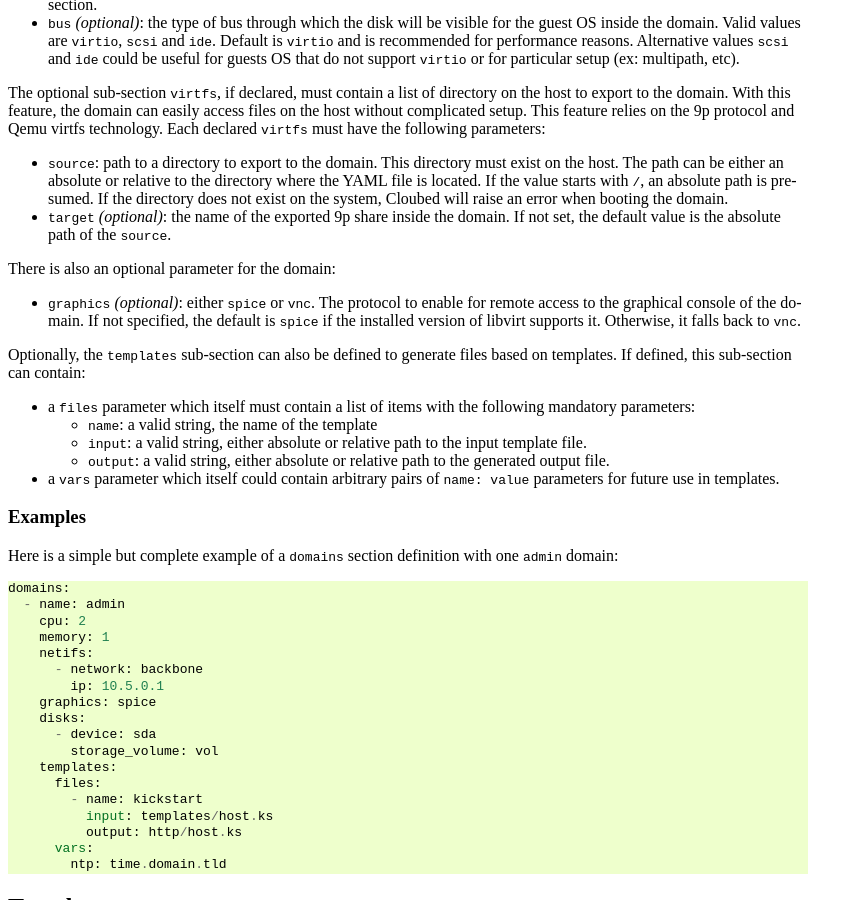
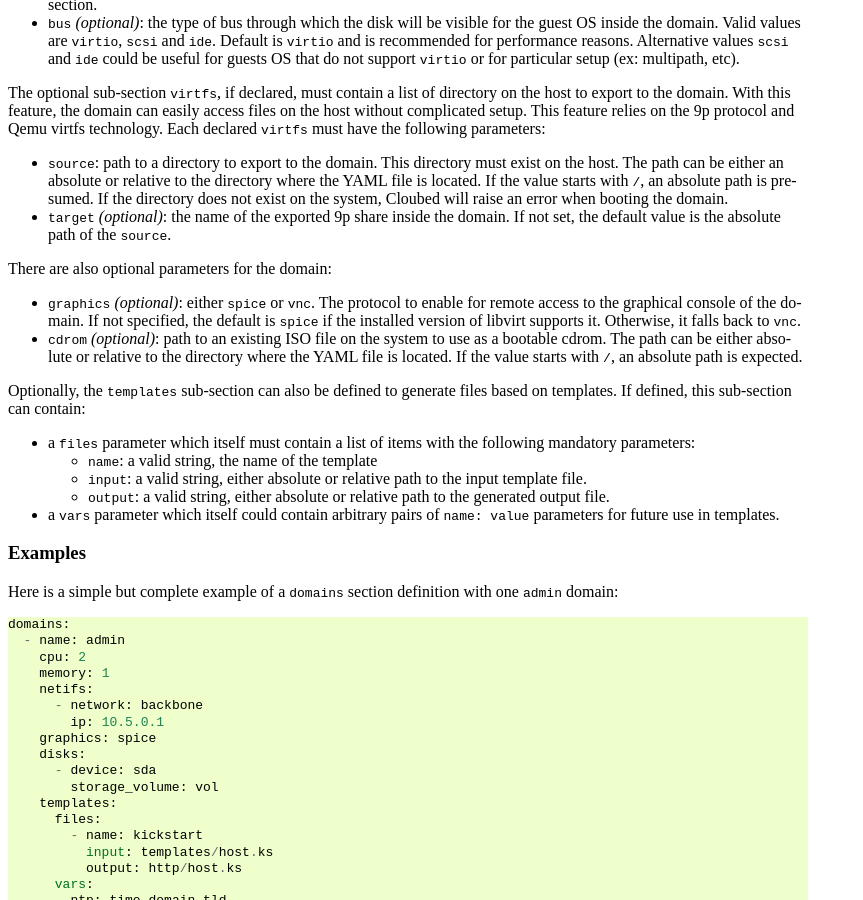
Before and after one commit to rezib/cloubed, a Sphinx documentation site: the page built from doc/yaml.rst, in a window 1280 px wide and 900 px high, scrolled down 4020 px. Shown: the whole window, without its empty margins (0-863 px from the left). Built offline with Sphinx 7.4.7, drawn with Linux system fonts in a browser that asks for light colours.

Commit message:
add doc for new cdrom parameter

```diff
--- a/doc/yaml.rst
+++ b/doc/yaml.rst
@@ -297,12 +297,16 @@ have the following parameters:
 * ``target`` *(optional)*: the name of the exported 9p share inside the domain.
   If not set, the default value is the absolute path of the ``source``.
 
-There is also an optional parameter for the domain:
+There are also optional parameters for the domain:
 
 * ``graphics`` *(optional)*: either ``spice`` or ``vnc``. The protocol to enable
   for remote access to the graphical console of the domain. If not specified,
   the default is ``spice`` if the installed version of libvirt supports it.
   Otherwise, it falls back to ``vnc``.
+* ``cdrom`` *(optional)*: path to an existing ISO file on the system to use as
+  a bootable cdrom. The path can be either absolute or relative to the directory
+  where the YAML file is located. If the value starts with ``/``, an absolute
+  path is expected.
 
 Optionally, the ``templates`` sub-section can also be defined to generate files
 based on templates. If defined, this sub-section can contain:
```
